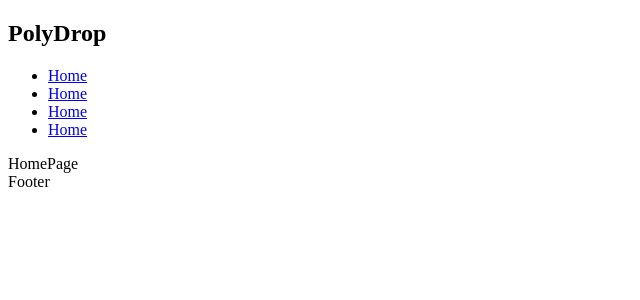
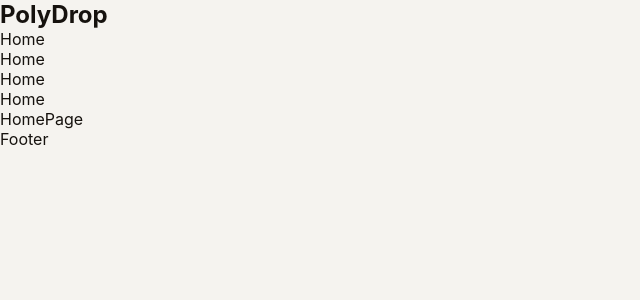
Before and after one commit to JohnSalinas123/polydrop-shop, a React (Vite) app: page / in a window 1280 px wide. Shown: the top 300 px of the page, without its empty margins (0-640 px from the left). Built offline with nearby package versions, Linux system fonts and the light colour scheme.

Commit message:
add setup css variables and default styling

```diff
--- a/src/styles/global.css
+++ b/src/styles/global.css
@@ -0,0 +1,63 @@
+:root {
+	--bg: #f5f3ef;
+	--border: #00000014;
+	--accent-red: #e63329;
+	--accent-orange: #d97706;
+	--text: #16120e;
+	--muted-1: #7a6f65;
+	--muted-2: #b8afa5;
+
+	--nav-h: 68px;
+	--sidebar-w: 260px;
+}
+
+/* Reset */
+*,
+*::before,
+*::after {
+	box-sizing: border-box;
+	margin: 0;
+	padding: 0;
+}
+
+/* Base */
+html {
+	font-size: 16px;
+	scroll-behavior: smooth;
+}
+
+body {
+	background-color: var(--bg);
+	color: var(--text);
+	font-family: "Inter", sans-serif;
+	-webkit-font-smoothing: antialiased;
+}
+
+/* Links */
+a {
+	color: inherit;
+	text-decoration: none;
+}
+
+a:hover {
+	text-decoration: none;
+}
+
+/* Images */
+img {
+	max-width: 100%;
+}
+
+/* Lists */
+ul,
+ol {
+	list-style: none;
+}
+
+/* Buttons */
+button {
+	cursor: pointer;
+	border: none;
+	background: none;
+	font: inherit;
+}
```
